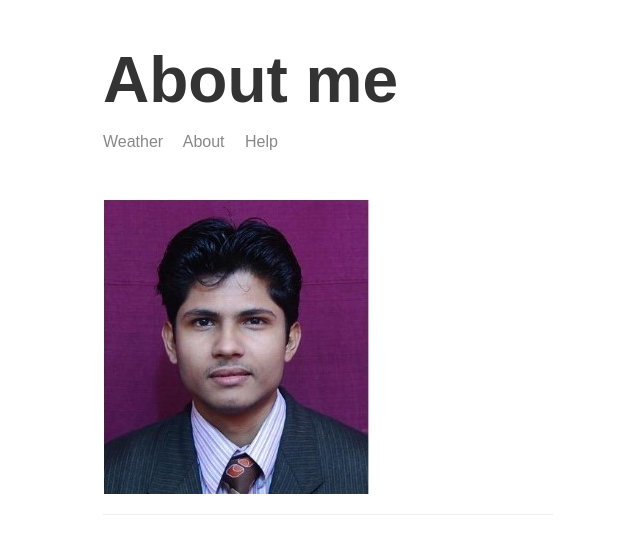
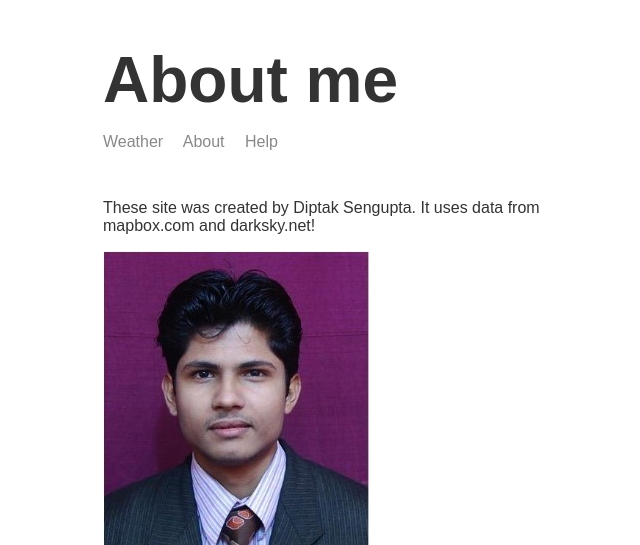
Before and after one commit to Diptak/node3-weather-website, a Node server app: page /about in a window 1280 px wide. Shown: the top 545 px of the page, without its empty margins (312-952 px from the left). Run offline with Node 20, Linux system fonts and the light colour scheme.

Commit message:
Added about text

```diff
--- a/templates/views/about.hbs
+++ b/templates/views/about.hbs
@@ -8,6 +8,7 @@
         <body>
             <div class=main-conent>
                 {{> header}}
+                <p>These site was created by Diptak Sengupta. It uses  data from mapbox.com and darksky.net!</p>
             <img class='portrait' src = '/img/my photo.jpg'>
             </div>
             {{!-- <p>Created by {{name}}</p> --}}
```
